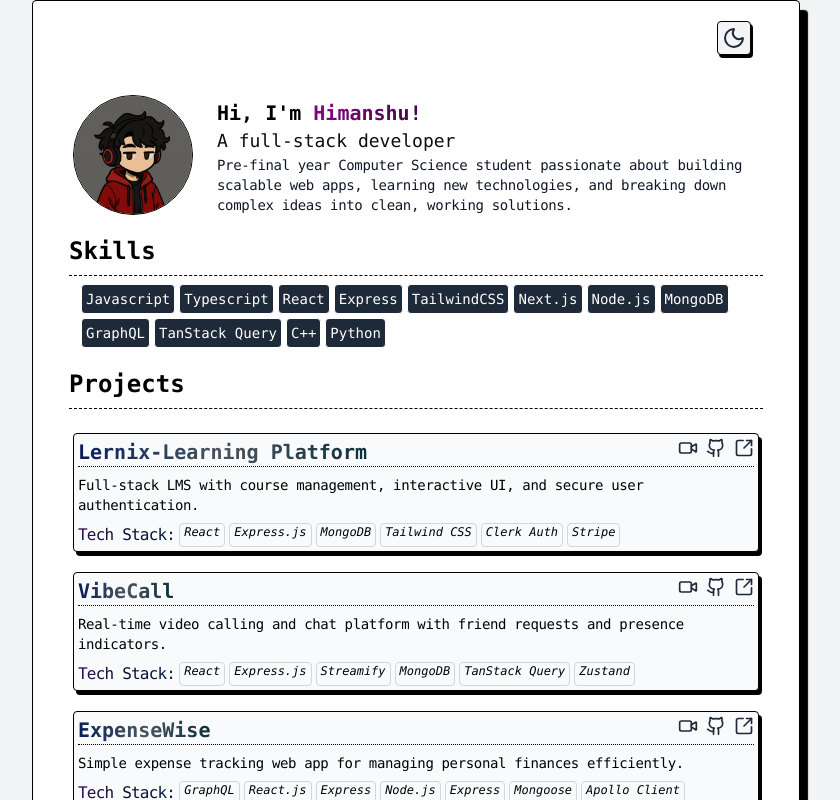
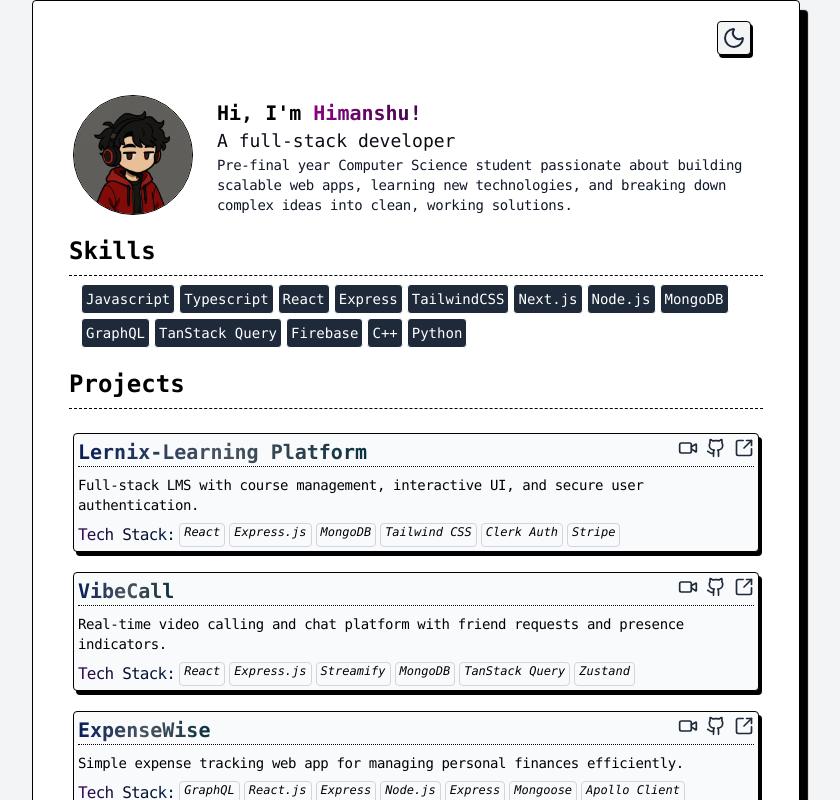
Before and after one commit to himanshur4/portfolio-v1, a React (Vite) app: page / in a window 1280 px wide. Shown: the top 800 px of the page, without its empty margins (224-1064 px from the left). Built offline with nearby package versions, Linux system fonts and the light colour scheme.

Commit message:
data update

```diff
--- a/src/data.js
+++ b/src/data.js
@@ -1,6 +1,6 @@
 export const data={
     skills:[
-        "Javascript","Typescript","React","Express","TailwindCSS","Next.js","Node.js","MongoDB","GraphQL","TanStack Query","C++","Python"
+        "Javascript","Typescript","React","Express","TailwindCSS","Next.js","Node.js","MongoDB","GraphQL","TanStack Query","Firebase","C++","Python"
     ],
     projects:[
         {
@@ -40,6 +40,19 @@ export const data={
         },
         {
             "id":"4",
+            "title":"TripNest",
+            "description":"Simple Trip planner app for planning next trips.",
+            "techStack":[
+                "React.js","Firebase","Shadcn UI","Gemini API"
+            ],
+
+            "liveLink":"https://trip-nest-1.web.app/",
+            "sourceCode":"https://github.com/himanshur4/trip-nest",
+            "videoPreview":"https://www.loom.com/share/45eb54674f244414b8e0de46710d7e20?sid=5f7d5639-2c50-4a47-a79f-4bb8f672a508",
+
+        },
+        {
+            "id":"5",
             "title":"NoteFlow",
             "description":"Minimalist note-taking app with CRUD features and smooth UI transitions.",
             "techStack":[
@@ -51,7 +64,7 @@ export const data={
             "videoPreview":"#",
         },
          {
-            "id":"5",
+            "id":"6",
             "title":"BlogForge",
             "description":"Clean blogging platform with admin panel and blog filtering.",
             "techStack":[
```
